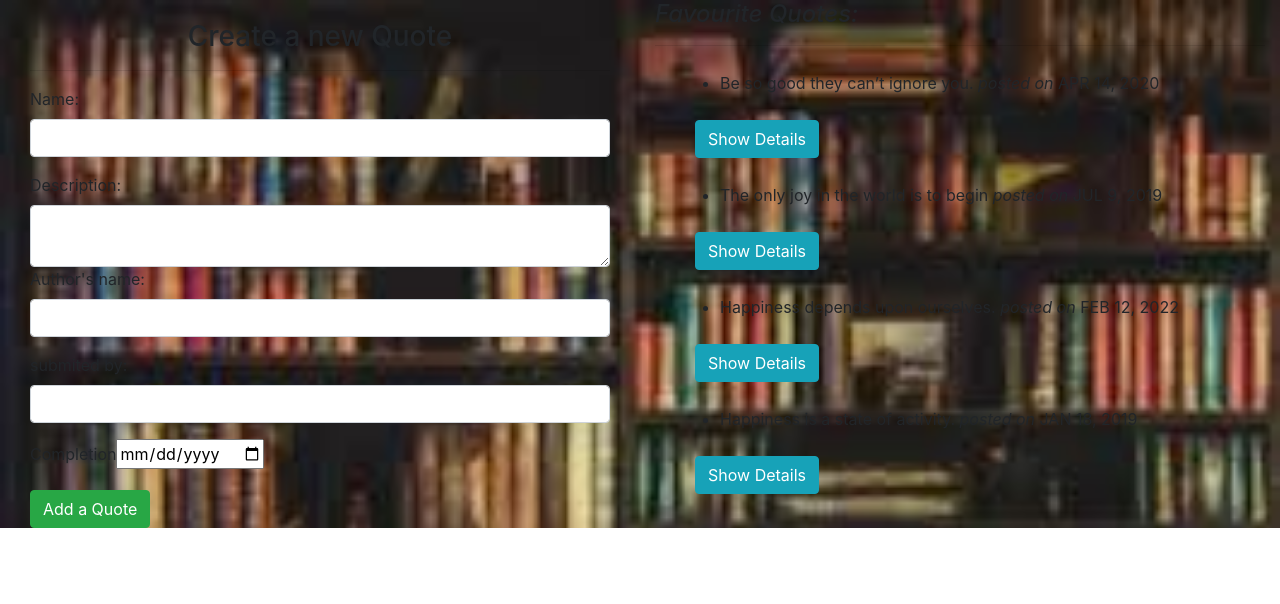
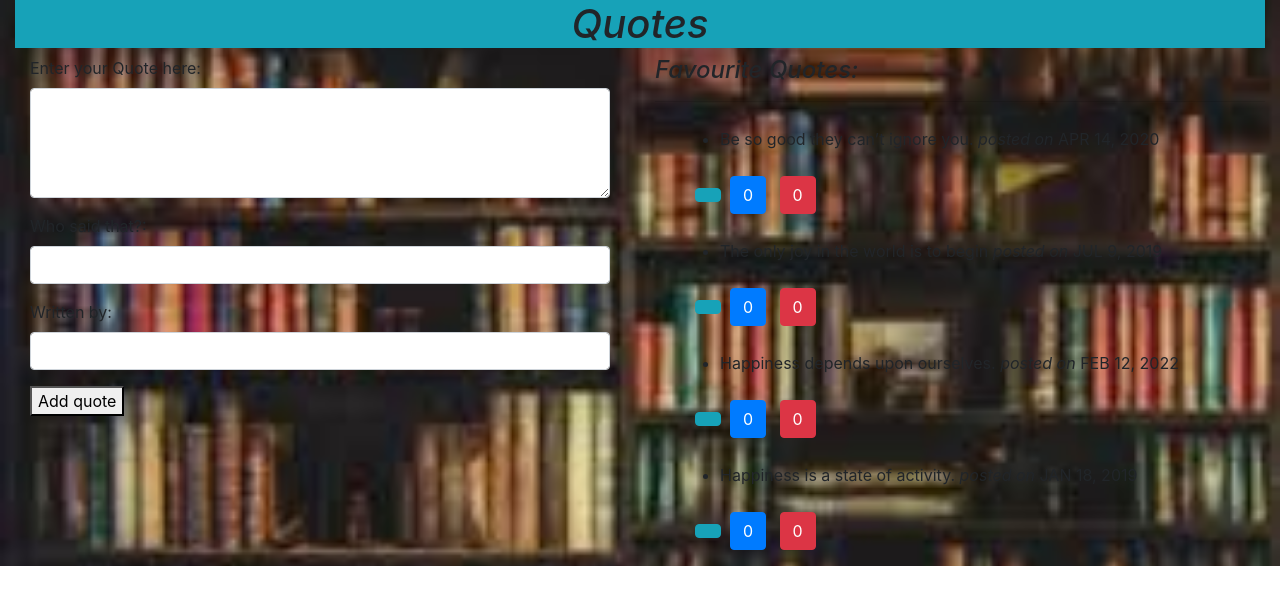
Before and after one commit to collinsbett29/Quotes, an Angular app: page / in a window 1280 px wide. Shown: the top 604 px of the page. Built offline with nearby package versions, Linux system fonts and the light colour scheme.

Commit message:
Update new files

```diff
--- a/package.json
+++ b/package.json
@@ -19,7 +19,9 @@
     "@angular/platform-browser": "~8.2.5",
     "@angular/platform-browser-dynamic": "~8.2.5",
     "@angular/router": "~8.2.5",
+    "angular-font-awesome": "^3.1.2",
     "bootstrap": "^4.3.1",
+    "font-awesome": "^4.7.0",
     "popper": "^1.0.1",
     "rxjs": "~6.4.0",
     "tslib": "^1.10.0",
--- a/src/app/quote-detail/quote-detail.component.html
+++ b/src/app/quote-detail/quote-detail.component.html
@@ -1,35 +1,4 @@
 <p>{{quote.description}}</p>
 <p>  -The quote was posted {{quote.completeDate|dateCount}} day(s) ago</p>
 <p class="details">  -Said by <em>{{quote.author}}</em> and posted by {{quote.fan}}</p>
-<button (click) = 'quoteDelete(true)' class="btn btn-danger">Delete quote</button>
-
-
-<div class="four wide column center aligned votes">
-        <div class="ui statistic">
-
-          <div class="value">
-
-          </div>
-          <div class="label">
-            <p>Votes:</p>
-          </div>
-        </div>
-
-      </div>
-
-      <div class="twelve wide column" >
-
-        <ul class="ui big horizontal list voters" >
-
-            <a href (click)="likeVote()">
-            <i class="arrow up icon"></i>
-            <button (click)='vote' class="btn btn-warning btn-xs">upvotes{{quote.votes}}<button>{{ votes }}</button></button>&nbsp;&nbsp;
-
-            </a>
-
-            <a href (click)="dislikeVote()">
-            <i class="arrow down icon"></i>
-            <button (click)='vote' class="btn btn-warning btn-xs">Downvotes{{quote.vote}}<button>{{ votes }}</button><i class="fa fa-thumbs-o-down"></i>{{quote.votes}}</button>
-            </a>
-        </ul>
-      </div>
+<button (click)='quoteDelete(true)' class="delete">Delete Quote</button>
--- a/src/app/quote-detail/quote-detail.component.ts
+++ b/src/app/quote-detail/quote-detail.component.ts
@@ -19,7 +19,6 @@ export class QuoteDetailComponent implements OnInit {
 
   @Input () quotes:Quote;
   vote = 0;
-  votess = 0;
 
   constructor() {
     this.votes = 0;
--- a/src/app/quote-form/quote-form.component.html
+++ b/src/app/quote-form/quote-form.component.html
@@ -1,55 +1,19 @@
-<div class="container-fluid">
-        <h3 style="margin-top: 20px; font-style: inherit" class="text-center">Create a new Quote</h3>
-        <hr>
-        <form (ngSubmit)='submitQuote()' #quoteForm='ngForm' style="margin-top: 10px;">
-            <div class="form-group">
+<div class="container">
+    <form (ngSubmit)="submitQuote()"  #quoteForm='ngForm'>
+  <div class="form-group">
+    <label for="name">Enter your Quote here:</label>
+    <textarea class="form-control" id="name" rows="4"  [(ngModel)]="newQuote.name" name="name"></textarea>
+  </div>
+  <div class="form-group">
+    <label for="author">Who said that?:</label>
+    <input type="text" class="form-control" id="author" [(ngModel)]="newQuote.author" name="name">
+  </div>
+  <div class="form-group">
+    <label for="fan">Written by:</label>
+      <input type="text" class="form-control" id="fan" [(ngModel)]="newQuote.fan" name="name">
+  </div>
+  <button type="submit" id="go">Add quote</button>
 
-                <label for="name">Name:</label>
-                <input type="text" class="form-control" id="name" [(ngModel)]="newQuote.name" name="name" #name='ngModel' required>
-                <div [hidden]="name.valid || name.pristine" class="alert alert-danger">
-                    <p>Name is required</p>
-                </div>
+    </form>
 
-                {{newQuote.name}}
-
-            </div>
-            <div class="form-group">
-
-                <label for="description">Description:</label>
-                <textarea class="form-control" id="description" [(ngModel)]="newQuote.description" rows="2" name="description" #description='ngModel' required></textarea>
-                <div [hidden]="description.valid || description.pristine" class="alert alert-danger">
-                    <p>Description is required</p>
-                </div>
-
-                {{newQuote.description}}
-
-                <div class="form-group">
-                    <label for="author">Author's name:</label>
-                    <input type="text" class="form-control" id="author" [(ngModel)]="newQuote.author" name="author" #author='ngModel' required>
-                    <div [hidden]="author.valid || author.pristine" class="alert alert-danger">
-                        <p>Author's name is required</p>
-                    </div>
-                    {{newQuote.author}}
-                  </div>
-
-                  <div class="form-group">
-                    <label for="fan">submited by:</label>
-                      <input type="text" class="form-control" id="fan" [(ngModel)]="newQuote.fan" name="name" #fan='ngModel' required>
-                      <div [hidden]="fan.valid || fan.pristine" class="alert alert-danger">
-                        <p>The person who submited name's is required</p>
-                    </div>
-
-                    {{newQuote.fan}}
-
-                  </div>
-            </div>
-
-            <div class="form-group">
-                <label for="complete">Completion</label>
-                <input type='date' id="complete" [(ngModel)]="newQuote.completeDate" name="completeDate" #complete="ngModel" required>
-
-
-            </div>
-            <button type="submit" class="btn btn-success">Add a Quote</button>
-        </form>
-      </div>
+  </div>
--- a/src/app/quote-form/quote-form.component.ts
+++ b/src/app/quote-form/quote-form.component.ts
@@ -8,11 +8,12 @@ import {  Quote } from '../quote';
 })
 export class QuoteFormComponent implements OnInit {
 
-  newQuote = new Quote(0,"","","","",new Date(),"0","");
+  newQuote = new Quote(0,"","","","",new Date(),"","",0,0,);
   @Output() addQuote = new EventEmitter<Quote>();
 
   submitQuote(){
   this.addQuote.emit(this.newQuote);
+  this.newQuote= new Quote(0,"","","","",new Date(),"","",0,0);
   }
 
 
--- a/src/app/quote.ts
+++ b/src/app/quote.ts
@@ -1,6 +1,6 @@
 export class Quote {
     showDescription: boolean;
-    constructor(public id: number,public name: string,public description: string,public author: string,public fan: string,public completeDate:Date,public vote: string,public votes: string){
+    constructor(public id: number,public name: string,public description: string,public author: string,public fan: string,public completeDate:Date,public vote: string,public votes: string,public upvotes: number,public downvotes: number){
       this.showDescription=false;
     }
   }
--- a/src/app/quote/quote.component.html
+++ b/src/app/quote/quote.component.html
@@ -1,4 +1,7 @@
-      <div class="container-fluid">
+      <div class="container-fluid" style="background-color: lime">
+
+          <h1 style="font-size: 40px; font-style: oblique; background-color: #17a2b8; " class="text-center">Quotes</h1>
+
         <div class="row">
           <div class="col-6">
               <app-quote-form (addQuote)="addNewQuote($event)"></app-quote-form>
@@ -9,9 +12,11 @@
               <ul>
                 <div *ngFor='let quote of quotes;let i = index'>
                   <li>{{quote.name}} <span style="font-style: italic" >posted on</span>  {{quote.completeDate|date|uppercase}}</li>
-                  <button (click)='toggleDetails(i)' class="btn btn-info btn-small">Show Details</button>&nbsp;
-
+                  <button (click)='toggleDetails(i)' class="btn btn-info btn-xs"><i class="fa fa-sort"></i></button>&nbsp;
+                  <button (click)='upvote(i)' class="btn btn-primary btn-xs"><i class="fa fa-thumbs-o-up"></i>{{quote.upvotes}}</button>&nbsp;&nbsp;
+                  <button (click)='downvote(i)' class="btn btn-danger btn-xs"><i class="fa fa-thumbs-o-down"></i>{{quote.downvotes}}</button>
                   <app-quote-detail *ngIf='quote.showDescription' [quote]='quote' (isComplete) = 'deleteQuote($event,i)'></app-quote-detail>
+                  <app-quote-detail *ngIf='quote.upvotes' [quote]='quote' (isComplete) = 'deleteQuote($event,i)'></app-quote-detail>
                 </div>
               </ul>
 
--- a/src/app/quote/quote.component.ts
+++ b/src/app/quote/quote.component.ts
@@ -9,15 +9,21 @@ import { Quote} from'../quote'
 export class QuoteComponent implements OnInit {
 
   quotes:Quote[] = [
-    new Quote(1,'Be so good they can’t ignore you.','Don`t be too good to anybody','William Shakespeare','Collins',new Date(2020,3,14),"",""),
-    new Quote(2,'The only joy in the world is to begin','Joy,the greatest thing ever','Arthur Conan Doyle','Kevin',new Date(2019,6,9),"","",),
-    new Quote(3,'Happiness depends upon ourselves.','Always be happy',' Leo Tolstoy','Emmanuel',new Date(2022,1,12),"",""),
-    new Quote(4,'Happiness is a state of activity.','You should exercise happiness','Edgar Allan Poe','Deborah',new Date(2019,0,18),"","")
+    new Quote(1,'Be so good they can’t ignore you.','Don`t be too good to anybody','William Shakespeare','Collins',new Date(2020,3,14),"","",0,0),
+    new Quote(2,'The only joy in the world is to begin','Joy,the greatest thing ever','Arthur Conan Doyle','Kevin',new Date(2019,6,9),"","",0,0),
+    new Quote(3,'Happiness depends upon ourselves.','Always be happy',' Leo Tolstoy','Emmanuel',new Date(2022,1,12),"","",0,0),
+    new Quote(4,'Happiness is a state of activity.','You should exercise happiness','Edgar Allan Poe','Deborah',new Date(2019,0,18),"","",0,0)
 
   ];
 
   toggleDetails(index){
     this.quotes[index].showDescription = !this.quotes[index].showDescription;
+  }
+  upvote(index){
+    this.quotes[index].upvotes++;
+  }
+  downvote(index){
+    this.quotes[index].downvotes++;
   }
 
   deleteQuote(isComplete, index){
```
Also changed, not shown: 1 other file (tests, documents, lock files or other folders).
